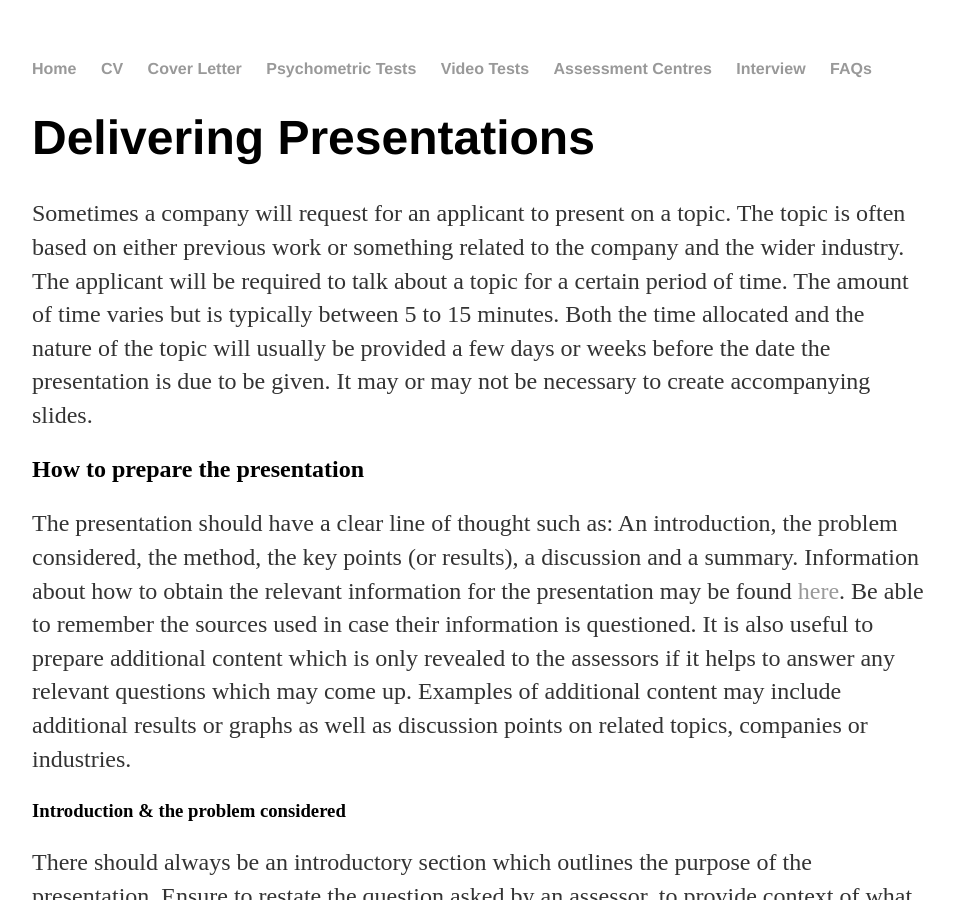
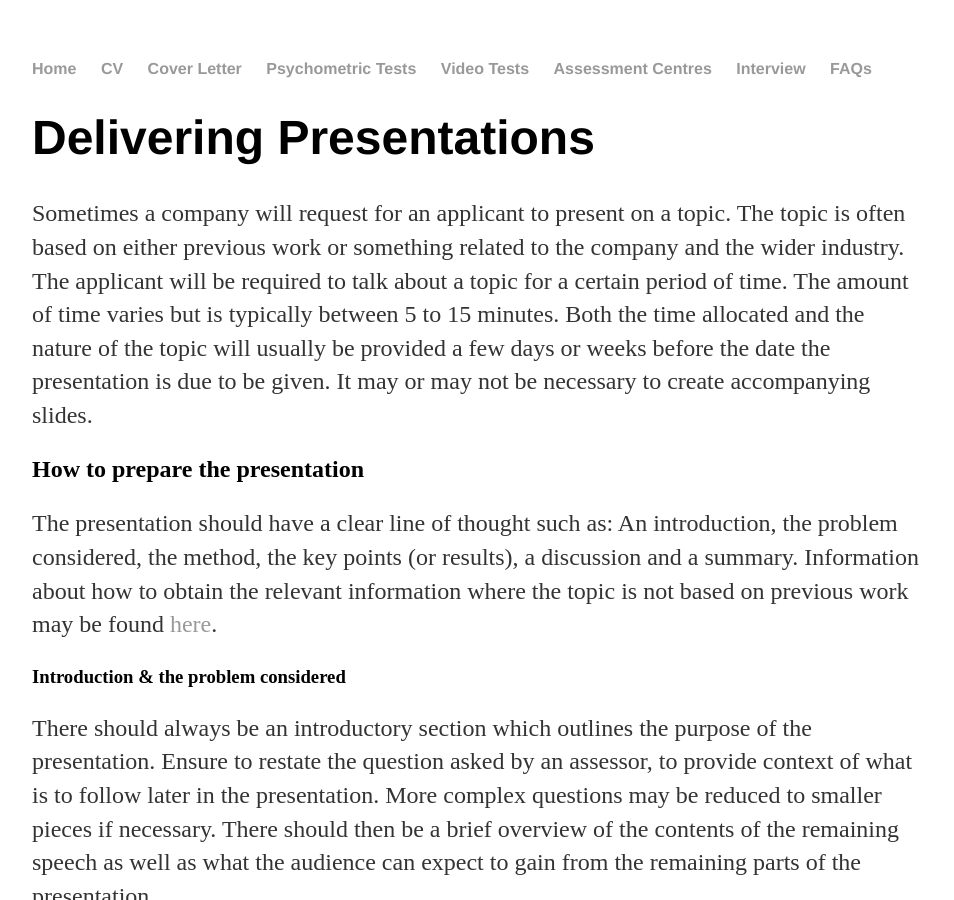
Before and after one commit to pa5411/Graduate-Job-Help, a Jekyll site: the page built from deliveringpresentations.html, in a window 1280 px wide and 900 px high. Shown: the whole window, without its empty margins (160-1114 px from the left). Built offline with Jekyll 4.4.1, drawn with Linux system fonts in a browser that asks for light colours.

Commit message:
rephrase preparation introduction section

```diff
--- a/deliveringpresentations.html
+++ b/deliveringpresentations.html
@@ -10,7 +10,7 @@ date: 2021-06-17
 
 		<h2> How to prepare the presentation </h2>
 
-		<p> The presentation should have a clear line of thought such as: An introduction, the problem considered, the method, the key points (or results), a discussion and a summary. Information about how to obtain the relevant information for the presentation may be found <a href="/researchingcompaniesandtopics.html">here</a>. Be able to remember the sources used in case their information is questioned. It is also useful to prepare additional content which is only revealed to the assessors if it helps to answer any relevant questions which may come up. Examples of additional content may include additional results or graphs as well as discussion points on related topics, companies or industries.  </p>
+		<p> The presentation should have a clear line of thought such as: An introduction, the problem considered, the method, the key points (or results), a discussion and a summary. Information about how to obtain the relevant information where the topic is not based on previous work may be found <a href="/researchingcompaniesandtopics.html">here</a>. </p>
 
 		<h3> Introduction & the problem considered </h3>
 
```
